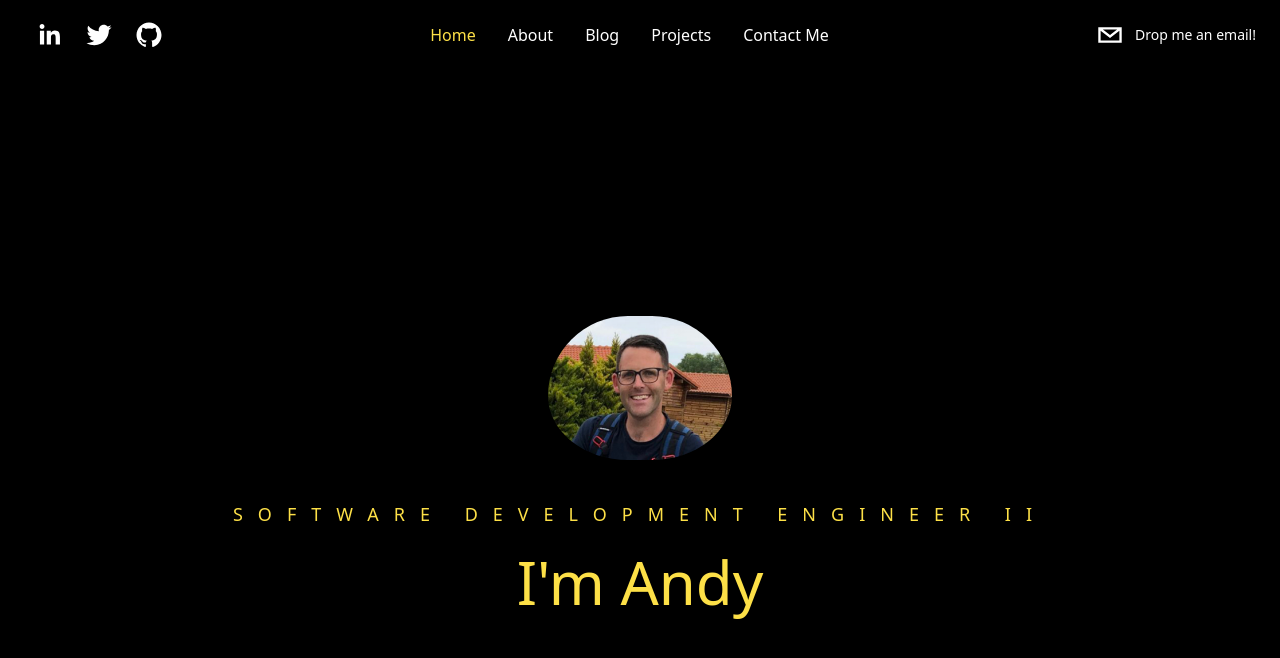
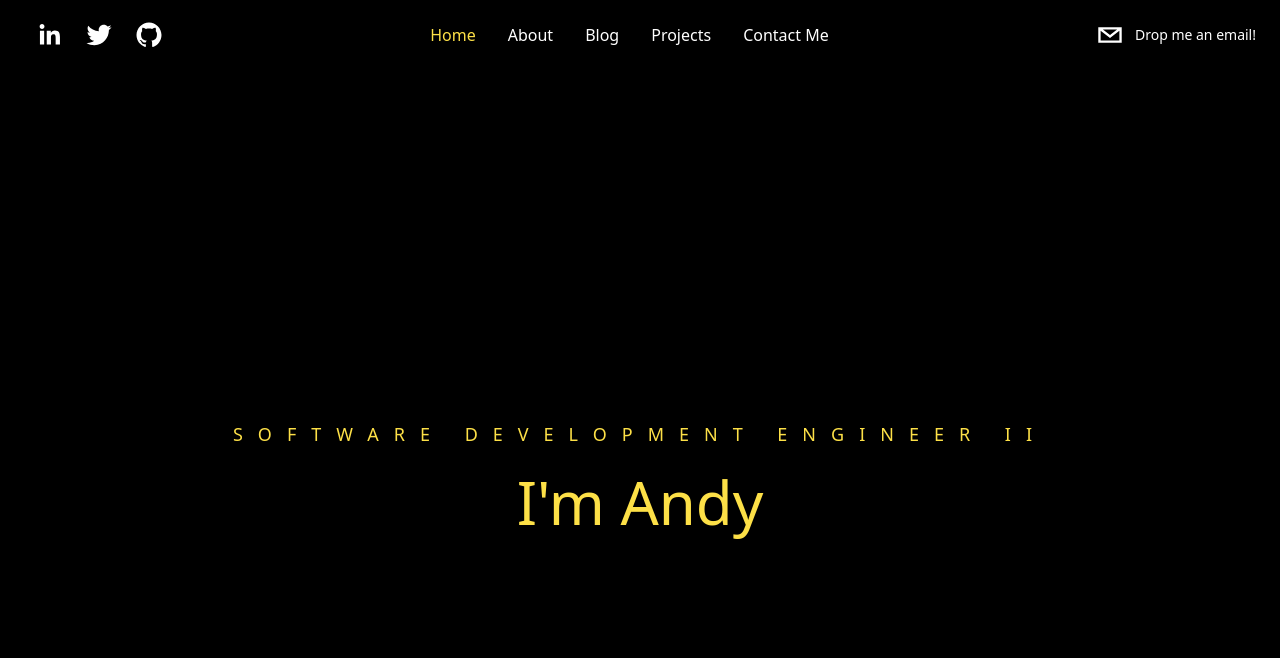
Before and after one commit to AndyMarriottCoder/MyPortfolio, a Next.js app: page / in a window 1280 px wide. Shown: the top 658 px of the page. Built offline with nearby package versions, Linux system fonts and the light colour scheme.

Commit message:
Removed photo while Vercel investgations continue

```diff
--- a/components/Intro.tsx
+++ b/components/Intro.tsx
@@ -1,7 +1,7 @@
 import React from 'react'
 import Link from 'next/link';
 import { useTypewriter } from 'react-simple-typewriter';
-import myImage from '../images/PhotoOfMe.png';
+// import myImage from '../images/PhotoOfMe.png';
 // import myImage from 'next/image';
 
 type Props = {}
@@ -19,7 +19,7 @@ export default function Intro({}: Props) {
   // Styling of the font and the buttons
   return (
     <div className="bg-black text-yellow-300 h-screen flex flex-col items-center justify-center text-center overflow-hidden">
-    <img className="relative rounded-full h-40 w-50 mx-auto pb-4" src={myImage.src} />
+    {/* <img className="relative rounded-full h-40 w-50 mx-auto pb-4" src={myImage.src} /> */}
     <h2 className="text-lg uppercase text-yellow-300 pb-6 pt-6 tracking-[15px]">
     Software Development Engineer II
     </h2>
```
